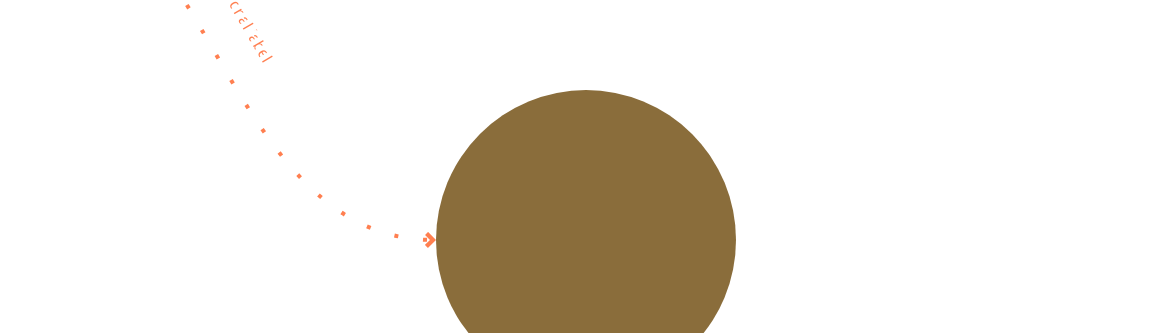
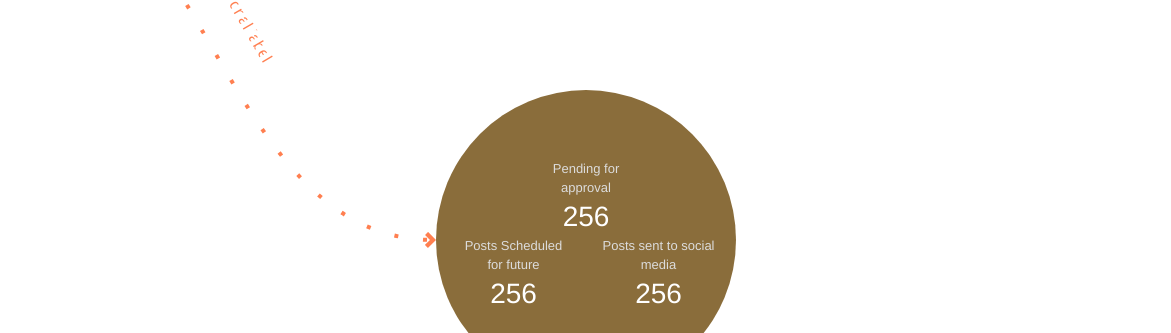
Before and after one commit to vasani-arpit/Social-Media-Automation, a plain HTML site: page index.html in a window 1280 px wide. Shown: the part 190-523 px from the top of the page, 54-1225 px from the left. Drawn offline with nearby package versions, Linux system fonts and the light colour scheme.

Commit message:
adding static labels

```diff
--- a/index.html
+++ b/index.html
@@ -73,12 +73,36 @@
             padding: 20px;
         }
 
+        .dashboard p {
+            margin: 0;
+        }
+
         .main-circle {
             min-height: 95%;
             display: flex;
             justify-content: center;
             align-items: center;
             flex-direction: column;
+        }
+
+        .small-label {
+            font-size: small;
+        }
+
+        .center {
+            text-align: center;
+        }
+
+        .white {
+            color: white;
+        }
+
+        .offwhite {
+            color: gainsboro;
+        }
+
+        .margin50 {
+            margin-top: 50px;
         }
     </style>
 </head>
@@ -105,12 +129,24 @@
         <div class="main-circle">
             <div class="dashboard">
                 <!-- pending approval  -->
-                <div>
-                    <!-- <p>Pending for approval</p>
-                    <p>256</p> -->
+                <div class="row margin50">
+                    <div class="col-md-6 center col-md-offset-3">
+                        <p class="small-label offwhite">Pending for approval</p>
+                        <p class="center white">256</p>
+                    </div>
                 </div>
                 <!-- messages scheduled  -->
-                <!-- messages sent -->
+                <div class="row">
+                    <div class="col-md-6">
+                        <p class="small-label center offwhite">Posts Scheduled for future</p>
+                        <p class="center white">256</p>
+                    </div>
+                    <!-- messages sent -->
+                    <div class="col-md-6">
+                        <p class="small-label center offwhite">Posts sent to social media</p>
+                        <p class="center white">256</p>
+                    </div>
+                </div>
             </div>
         </div>
     </div>
```
